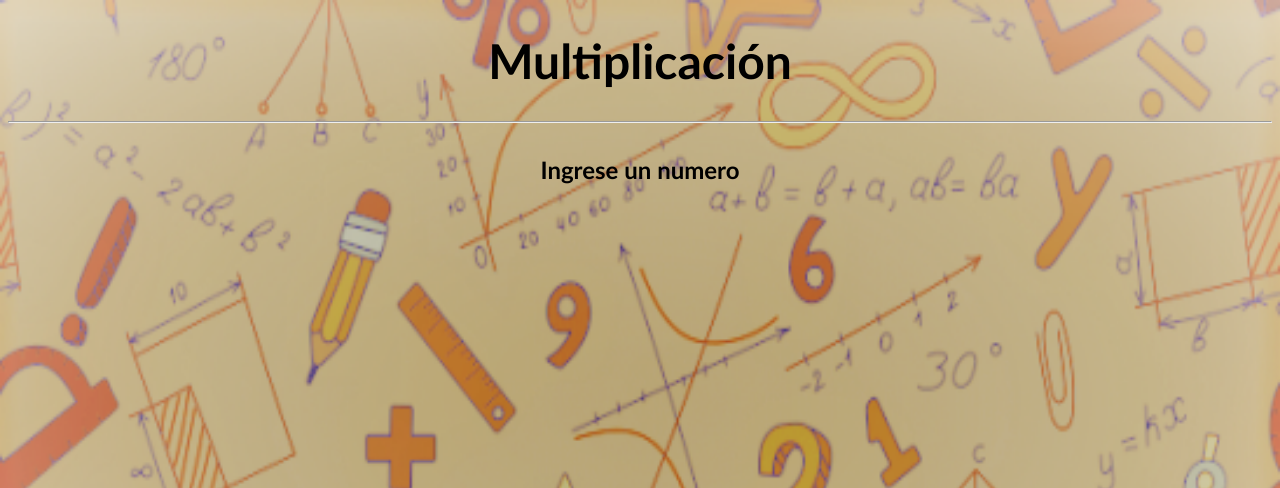
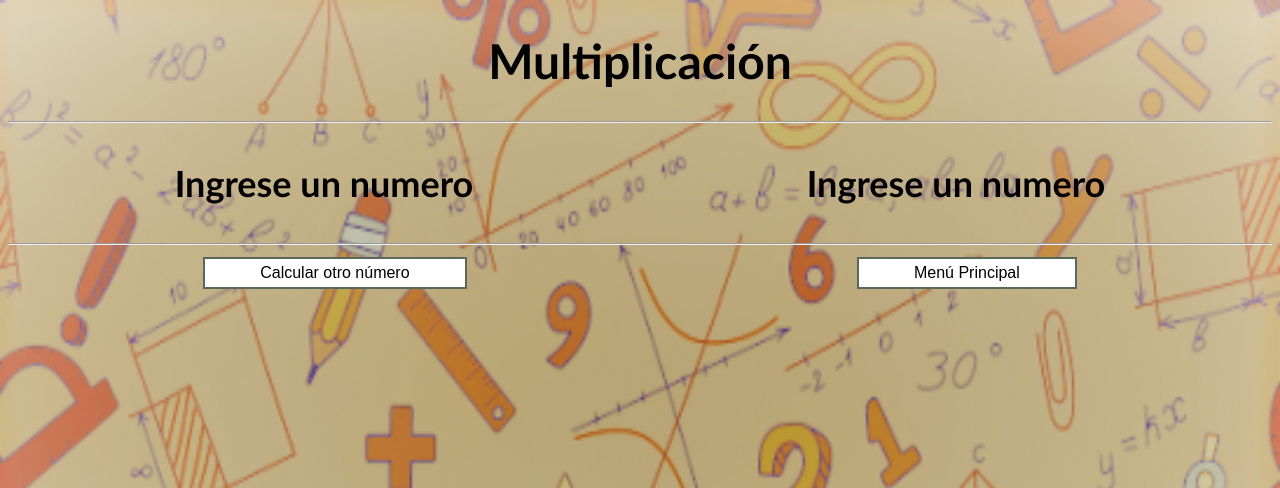
Before and after one commit to MateoReinoso/Heredia_Montero_Reinoso_TrabajoPHP, a PHP site: page /rm.php in a window 1280 px wide. Shown: the top 488 px of the page. Run offline with PHP 8.4, Linux system fonts and the light colour scheme.

Commit message:
Multiplicacion

```diff
--- a/TrabajoPHP/multiplicacion.php
+++ b/TrabajoPHP/multiplicacion.php
@@ -16,9 +16,9 @@
     <hr>
     <div class="rm">
         <form action="rm.php" method="POST">
-            <label for="numero"></label>
-            <input type="text" name="numero" placeholder="Ingresa el numero" required>
-            <input type="submit" value="Calcular">
+            <label class="nume" for="numero"></label>
+            <input class="nume" type="text" name="numero" placeholder="Ingresa el numero" required>
+            <input class="button button1" type="submit" value="Calcular">
         </form>
     </div>
 
--- a/TrabajoPHP/rm.php
+++ b/TrabajoPHP/rm.php
@@ -15,18 +15,50 @@
     </head>
     <hr>
     <div class="respuesta">
-        <?php
+        <div class="flex-container">
+            <div>
+            <?php
         if(isset($_REQUEST['numero'])){
             $num = $_REQUEST['numero'];
 
-            for($contador=1;$contador<=20;$contador++){
+            for($contador=1;$contador<=10;$contador++){
                 $total = $num * $contador;
-                print $num. "*".$contador."=".$total."<br>";
+                print $num.  "  *  "  .$contador. "  =  " .$total."<br>";
             }
         }else{
             print "<h2>Ingrese un numero</h2>";
         }
     ?>
+            </div>
+            <div>
+            <?php
+        if(isset($_REQUEST['numero'])){
+            $num = $_REQUEST['numero'];
+
+            for($contador=11;$contador<=20;$contador++){
+                $total = $num * $contador;
+                print $num.  "  *  "  .$contador. "  =  " .$total."<br>";
+            }
+        }else{
+            print "<h2>Ingrese un numero</h2>";
+        }
+    ?>
+            </div>
+
+        </div>
+    </div>
+    <hr>
+    <div class="flex-container">
+        <div>
+            <form action="multiplicacion.php" method="post">
+            <input class="button button1" type="submit" value="Calcular otro número">
+            </form>
+        </div>
+        <div>
+            <form action="index.php" method="post">
+            <input class="button button1" type="submit" value="Menú Principal">
+            </form>
+        </div>
     </div>
 
 </body>
--- a/TrabajoPHP/styles.css
+++ b/TrabajoPHP/styles.css
@@ -1,5 +1,4 @@
 h1{
-    /* margin-top: 1em; */
     color:black;
     text-align: center;
     font-family:'Gill Sans', 'Gill Sans MT', Calibri, 'Trebuchet MS', sans-serif;
@@ -29,14 +28,17 @@ img{
 }
 .rm{
     text-align: center;
+    font-weight: bold;
     /* align-items: center; */
 }
 
 .respuesta{
     text-align: center;
-    margin-top: 2em;
+
     font-weight: bold;
+    font-size: 1.5em;
 }
+
 .button{
     border: none;
     color: white;
```
